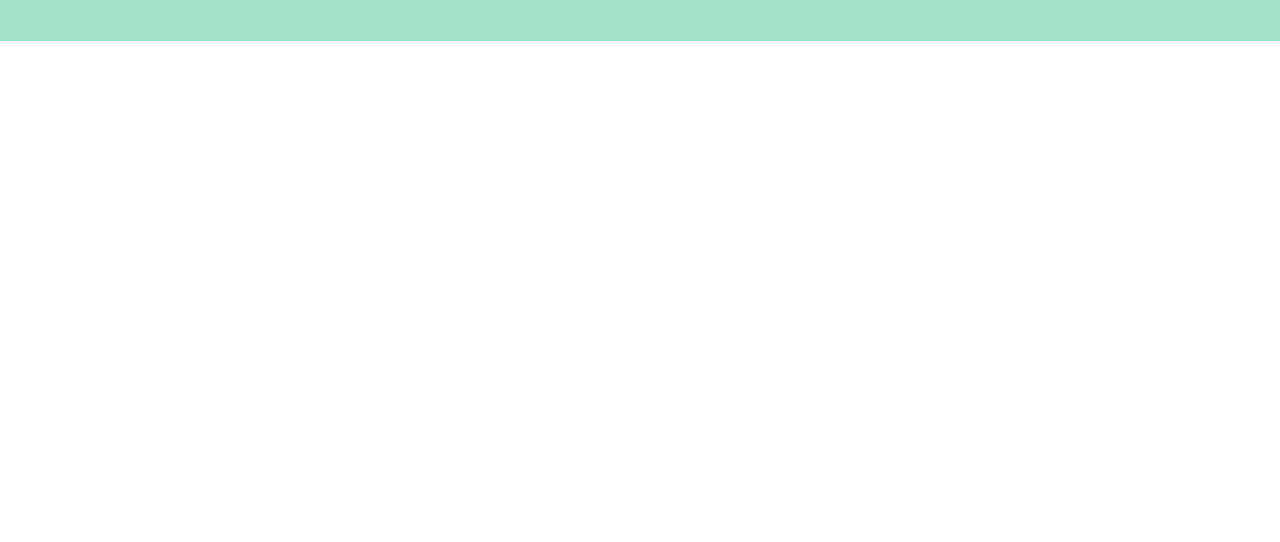
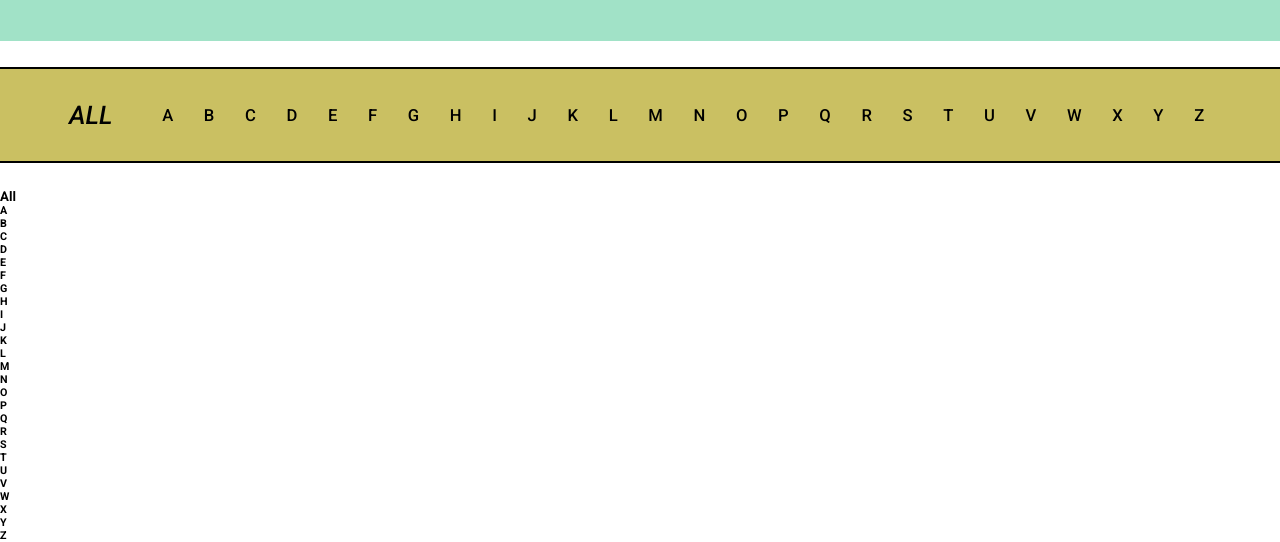
Before and after one commit to anmol4khatri/Premier-Model-Management-Agency, a plain HTML site: page index.html in a window 1280 px wide. Shown: the part 1062-1604 px from the top of the page. Before the commit the page ends 1103 px from the top, so only its background shows below. Drawn offline with nearby package versions, Linux system fonts and the light colour scheme; a web font is replaced by a local one.

Commit message:
added sorting by alphabet section

```diff
--- a/assets/CSS/style.css
+++ b/assets/CSS/style.css
@@ -127,7 +127,7 @@ html, body{
     height: 100%;
     display: inline-block;
     padding: 1vw;
-    position: relative
+    position: relative;
 }
 .container img{
     width: 14.5%;
@@ -145,6 +145,36 @@ html, body{
       transform: translate3d(0, 0, 0);
     }
     100% {
-      transform: translate3d(-1500px, 0, 0); /* The image width */
+      transform: translate3d(-1500px, 0, 0);
     }
 }
+#sort_by_alphabet{
+    width: 100%;
+    height: 12vh;
+    background-color: #cac062;
+    display: flex;
+    align-items: center;
+    justify-content: space-evenly;
+    padding: 0vw 4vw;
+    margin: 2vw 0vw;
+    border-top: 0.2vw solid black;
+    border-bottom: 0.2vw solid black;
+}
+#sort_by_alphabet h5{
+    font-size: 2vw;
+    font-style: italic;
+    margin-right: 2vw;
+    font-weight: 500;
+}
+#sort_by_alphabet h6{
+    font-size: 1.3vw;
+    padding: 0.5vw;
+    font-weight: 500;
+}
+#sort_by_alphabet h5:hover{
+    text-decoration: underline;
+}
+#sort_by_alphabet h6:hover{
+    border: 0.2vw solid black;
+    border-radius: 50%;
+}
--- a/index.html
+++ b/index.html
@@ -67,6 +67,65 @@
                 <img src="assets\images\potrait8.jpg" alt="potrait8">
             </div>
         </div>
+        <div id="sort_by_alphabet">
+            <h5>ALL</h5>
+            <h6>A</h6>
+            <h6>B</h6>
+            <h6>C</h6>
+            <h6>D</h6>
+            <h6>E</h6>
+            <h6>F</h6>
+            <h6>G</h6>
+            <h6>H</h6>
+            <h6>I</h6>
+            <h6>J</h6>
+            <h6>K</h6>
+            <h6>L</h6>
+            <h6>M</h6>
+            <h6>N</h6>
+            <h6>O</h6>
+            <h6>P</h6>
+            <h6>Q</h6>
+            <h6>R</h6>
+            <h6>S</h6>
+            <h6>T</h6>
+            <h6>U</h6>
+            <h6>V</h6>
+            <h6>W</h6>
+            <h6>X</h6>
+            <h6>Y</h6>
+            <h6>Z</h6>
+        </div>
+
+        <div id="temp">
+            <h5>All</h5>
+            <h6>A</h6>
+            <h6>B</h6>
+            <h6>C</h6>
+            <h6>D</h6>
+            <h6>E</h6>
+            <h6>F</h6>
+            <h6>G</h6>
+            <h6>H</h6>
+            <h6>I</h6>
+            <h6>J</h6>
+            <h6>K</h6>
+            <h6>L</h6>
+            <h6>M</h6>
+            <h6>N</h6>
+            <h6>O</h6>
+            <h6>P</h6>
+            <h6>Q</h6>
+            <h6>R</h6>
+            <h6>S</h6>
+            <h6>T</h6>
+            <h6>U</h6>
+            <h6>V</h6>
+            <h6>W</h6>
+            <h6>X</h6>
+            <h6>Y</h6>
+            <h6>Z</h6>
+        </div>
     </div>
 </body>
 </html>
```
